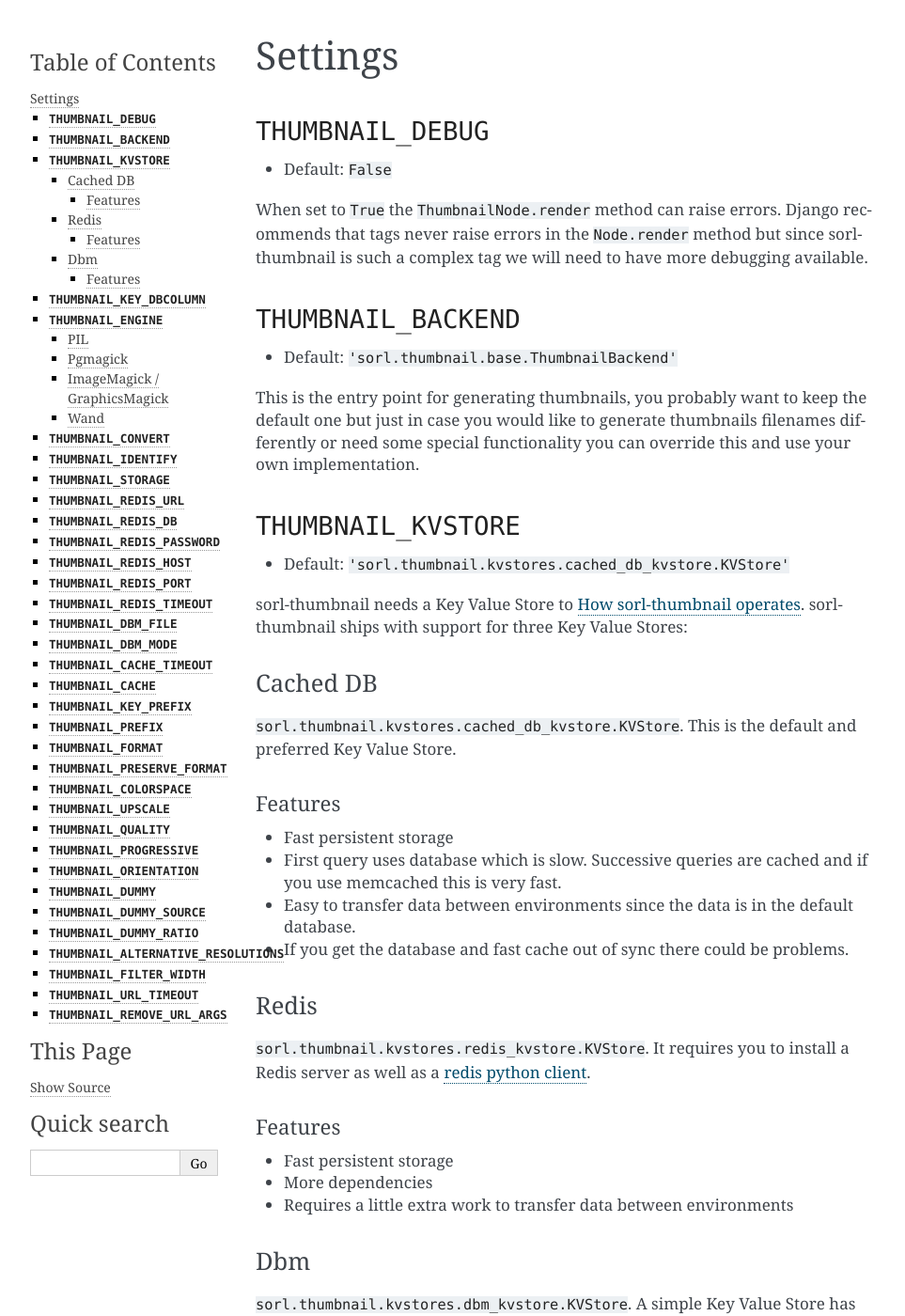
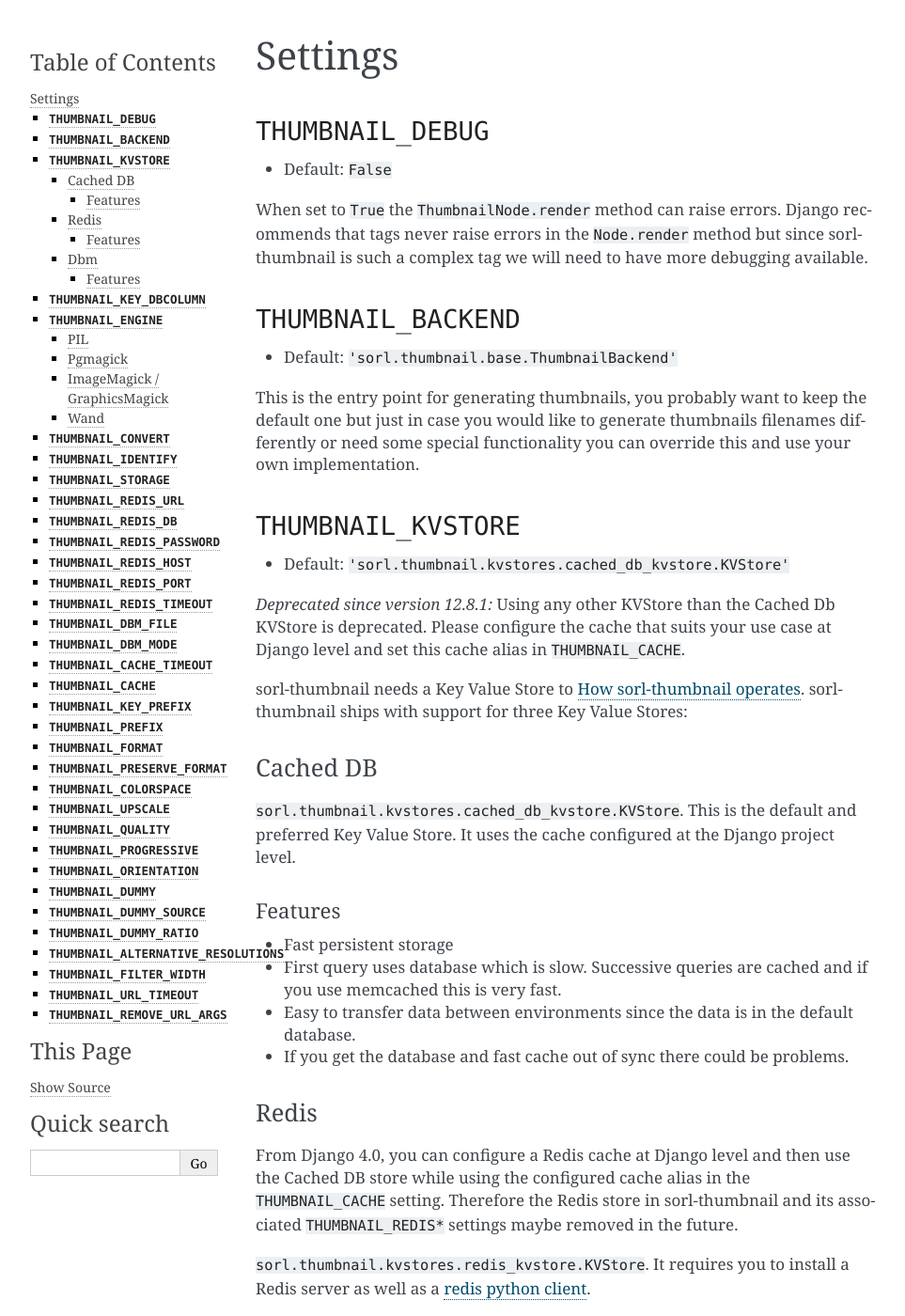
Before and after one commit to jazzband/sorl-thumbnail, a Sphinx documentation site: the page built from docs/reference/settings.rst, in a window 1280 px wide and 1400 px high. Shown: the whole window at 94% size, without its empty margins (148-1111 px from the left). Built offline with Sphinx 7.4.7, drawn with Linux system fonts in a browser that asks for light colours; some of the changed text lies outside the part shown.

Commit message:
Fixes #691 - Obsolete THUMBNAIL_KVSTORE

```diff
--- a/CHANGES.rst
+++ b/CHANGES.rst
@@ -1,6 +1,11 @@
 =======
 Changes
 =======
+
+Unreleased
+==========
+* Deprecated ``THUMBNAIL_KVSTORE``. Only the Django cache-based store will be
+  used in a future version.
 
 12.8.0
 ======
--- a/docs/reference/settings.rst
+++ b/docs/reference/settings.rst
@@ -31,13 +31,20 @@ your own implementation.
 
 - Default: ``'sorl.thumbnail.kvstores.cached_db_kvstore.KVStore'``
 
+.. deprecated:: 12.8.1
+
+    Using any other KVStore than the Cached Db KVStore is deprecated.
+    Please configure the cache that suits your use case at Django level and set
+    this cache alias in ``THUMBNAIL_CACHE``.
+
 sorl-thumbnail needs a Key Value Store to :doc:`/operation`.
 sorl-thumbnail ships with support for three Key Value Stores:
 
 Cached DB
 ---------
 ``sorl.thumbnail.kvstores.cached_db_kvstore.KVStore``. This is the default and
-preferred Key Value Store.
+preferred Key Value Store. It uses the cache configured at the Django project
+level.
 
 Features
 ^^^^^^^^
@@ -50,6 +57,11 @@ Features
 
 Redis
 -----
+From Django 4.0, you can configure a Redis cache at Django level and then use
+the Cached DB store while using the configured cache alias in the
+``THUMBNAIL_CACHE`` setting. Therefore the Redis store in sorl-thumbnail and its
+associated ``THUMBNAIL_REDIS*`` settings maybe removed in the future.
+
 ``sorl.thumbnail.kvstores.redis_kvstore.KVStore``. It requires you to install a
 Redis server as well as a `redis python client
 <https://github.com/andymccurdy/redis-py/>`_.
@@ -241,8 +253,11 @@ Only applicable for the Cached DB Key Value Store.
 
 - Default: ``'default'``
 
-Cache configuration for Cached DB Key Value Store. Defaults to the ``'default'`` cache
-but some applications might have multiple cache clusters.
+Django configured cache alias to use for Cached DB Key Value Store. Defaults to
+the ``'default'`` cache but you can use any other cache configured in the Django
+project.
+
+- ``https://docs.djangoproject.com/en/stable/topics/cache/``
 
 
 ``THUMBNAIL_KEY_PREFIX``
--- a/docs/requirements.rst
+++ b/docs/requirements.rst
@@ -18,10 +18,13 @@ a **cached database** which requires no special installation to your normal
 Django setup besides installing a proper cache like memcached **or** you can
 setup **redis** which requires a little bit more work.
 
+Since Django 4.0, the Redis cache can be configured at Django level, so any
+alternative Key Value Store in sorl-thumbnail is now deprecated.
+
 Cached DB
 ---------
 All you need to use the cached database key value store is a database and `cache
-<http://docs.djangoproject.com/en/dev/topics/cache/>`_ setup properly using
+<https://docs.djangoproject.com/en/stable/topics/cache/>`_ setup properly using
 memcached. This cache needs to be really fast so **using anything else than
 memcached is not recomended**.
 
```
Also changed, not shown: 2 other files.
